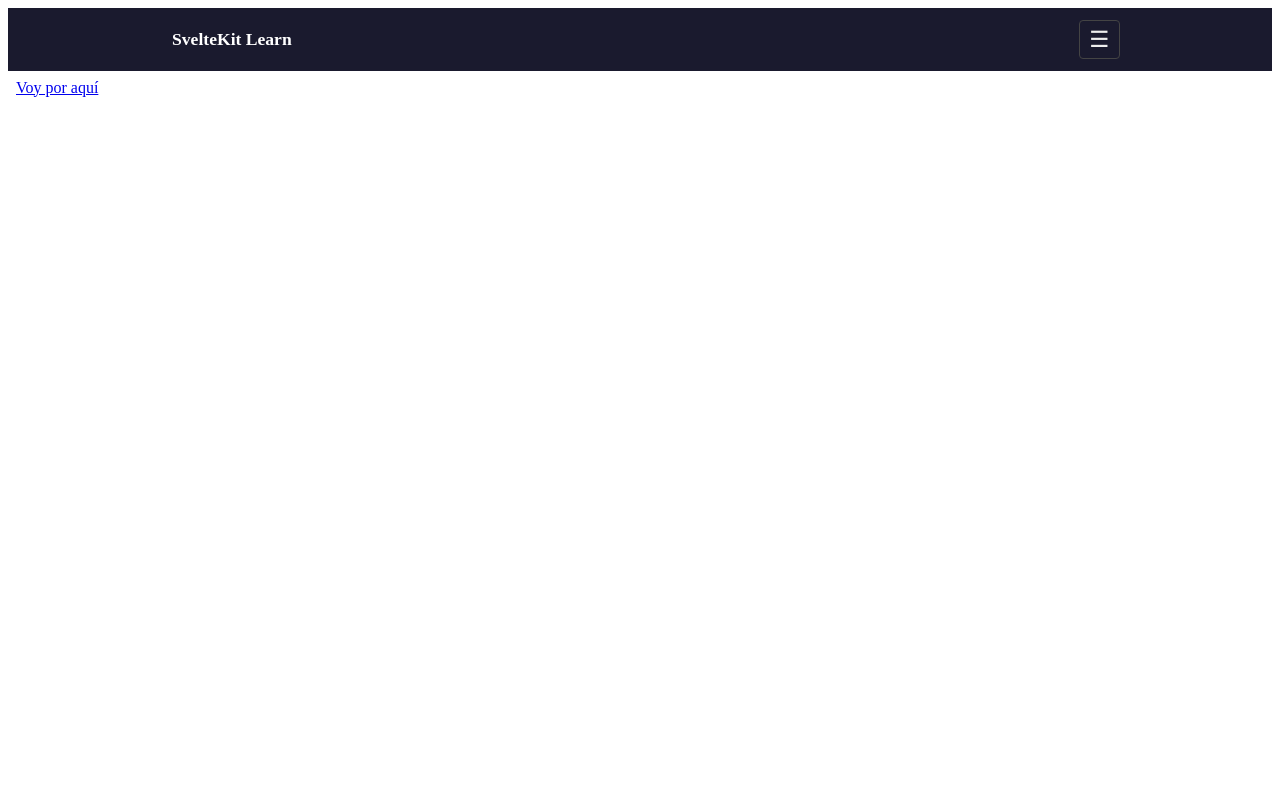
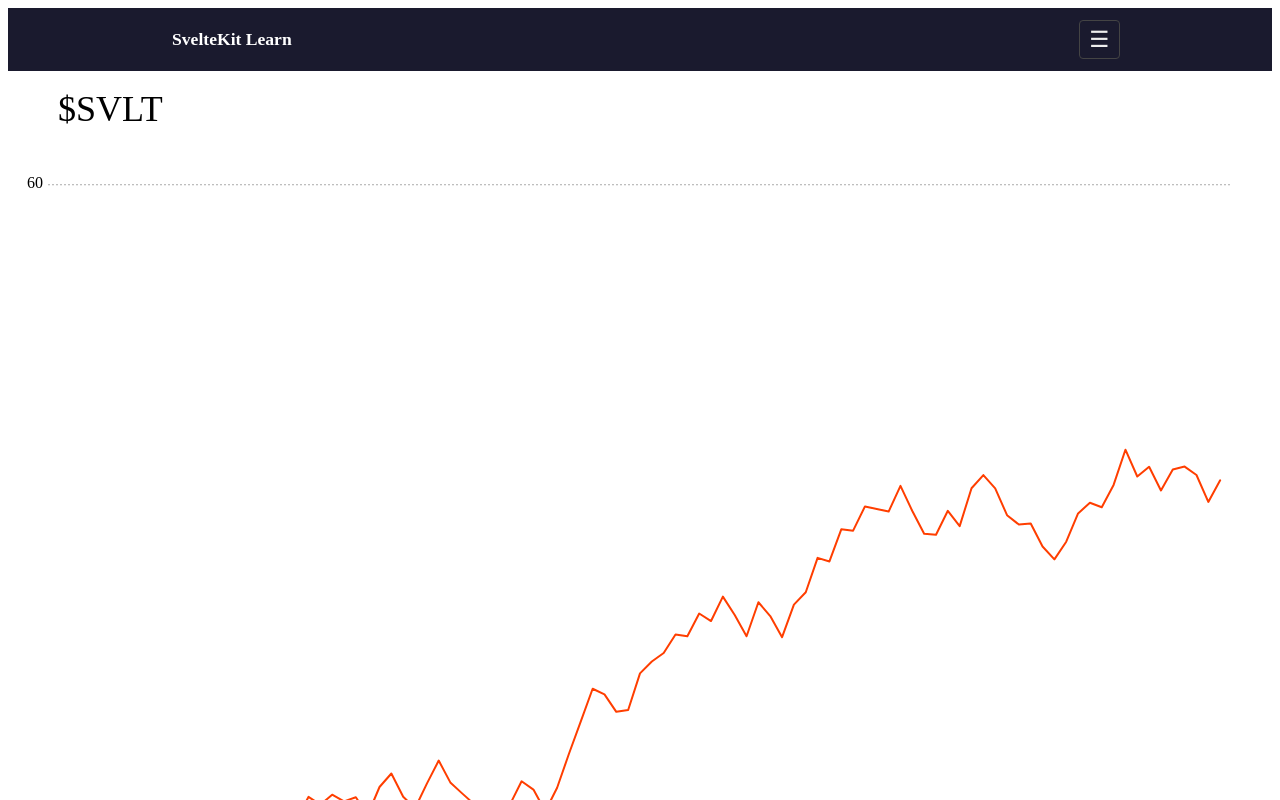
Before and after one commit to rubenalarcongalvez/svelte-sveltekit-learn, a SvelteKit app: page /svelte-experto/1.RawState in a window 1280 px wide. Shown: the top 800 px of the page. Built offline with nearby package versions, Linux system fonts and the light colour scheme.

Commit message:
Raw states

```diff
--- a/src/routes/svelte-experto/1.RawState/+page.svelte
+++ b/src/routes/svelte-experto/1.RawState/+page.svelte
@@ -1 +1,89 @@
-<a href="https://svelte.dev/tutorial/svelte/raw-state">Voy por aquí</a>
+<script>
+	import { poll } from "./data";
+	import { scale } from "./utils";
+
+  /* IMPORTANT: Si NO usásemos $state, no se actualizaría */
+  /* Sin embargo, un $state para algo como datos masivos y totalmente cambiantes puede ser demasiado, por lo que ponemos .raw para que solo esté se actualice cuando se iguale a otra cosa, no cuando cambie una propiedad del objeto/array. Esto es exactamente lo que haría Angular */
+	let data = $state.raw(poll());
+
+	let w = $state(1);
+	let h = $state(1);
+
+	const min = $derived(Math.min(...data) - 5);
+	const max = $derived(Math.max(...data) + 5);
+	const x = $derived(scale([0, data.length], [0, w]));
+	const y = $derived(scale([min, max], [h, 0]));
+
+	const ticks = $derived.by(() => {
+		const result = [];
+		let n = 10 * Math.ceil(min / 10);
+		while (n < max) {
+			result.push(n);
+			n += 10;
+		}
+		return result;
+	});
+
+	$effect(() => {
+		const interval = setInterval(() => {
+			data = poll();
+		}, 200);
+
+		return () => {
+			clearInterval(interval);
+		};
+	});
+</script>
+
+<div class="outer">
+	<svg width={w} height={h} bind:clientWidth={w} bind:clientHeight={h}>
+		<line y1={h} y2={h} x2={w} />
+
+		{#each ticks as tick (tick)}
+			<g class="tick" transform="translate(0,{y(tick)})">
+				<line x2={w} />
+				<text x={-5}>{tick}</text>
+			</g>
+		{/each}
+
+		<polyline points={data.map((d, i) => [x(i), y(d)]).join(' ')} />
+
+		<text x={10} y={10} font-size={36}>$SVLT</text>
+	</svg>
+</div>
+
+<style>
+	.outer {
+		width: 100%;
+		height: 100%;
+		padding: 2em;
+		box-sizing: border-box;
+	}
+
+	svg {
+		width: 100%;
+		height: 100%;
+		overflow: visible;
+	}
+
+	polyline {
+		fill: none;
+		stroke: #ff3e00;
+		stroke-width: 2;
+		stroke-linejoin: round;
+		stroke-linecap: round;
+	}
+
+	line {
+		stroke: #aaa;
+	}
+
+	.tick {
+		stroke-dasharray: 2 2;
+
+		text {
+			text-anchor: end;
+			dominant-baseline: middle;
+		}
+	}
+</style>
--- /dev/null
+++ b/src/routes/svelte-experto/1.RawState/data.js
@@ -0,0 +1,17 @@
+let previous = 50;
+let data = [];
+
+function next() {
+	const value = previous + Math.random() - 0.4;
+	previous = value;
+
+	return value;
+}
+
+for (let i = 0; i < 100; i += 1) {
+	data.push(next());
+}
+
+export function poll() {
+	return data = [...data.slice(1), next()];
+}
--- /dev/null
+++ b/src/routes/svelte-experto/1.RawState/utils.js
@@ -0,0 +1,16 @@
+export function scale(domain, range) {
+	const m = (range[1] - range[0]) / (domain[1] - domain[0]);
+	return (value) => range[0] + m * (value - domain[0]);
+}
+
+export function getTicks(min, max) {
+	const ticks = [];
+	let n = 10 * Math.ceil(min / 10);
+
+	while (n < max) {
+		ticks.push(n);
+		n += 10;
+	}
+
+	return ticks;
+}
```
